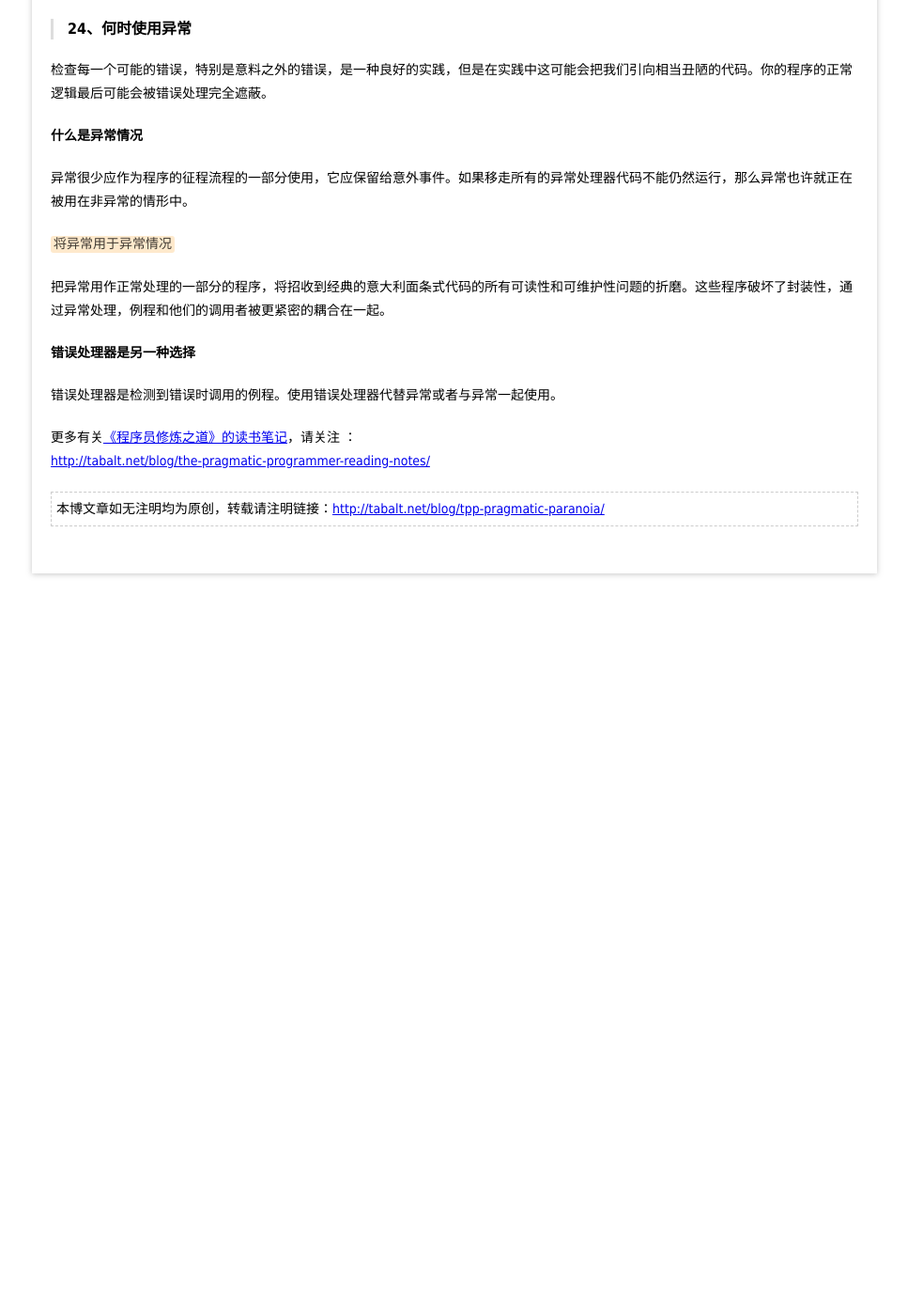
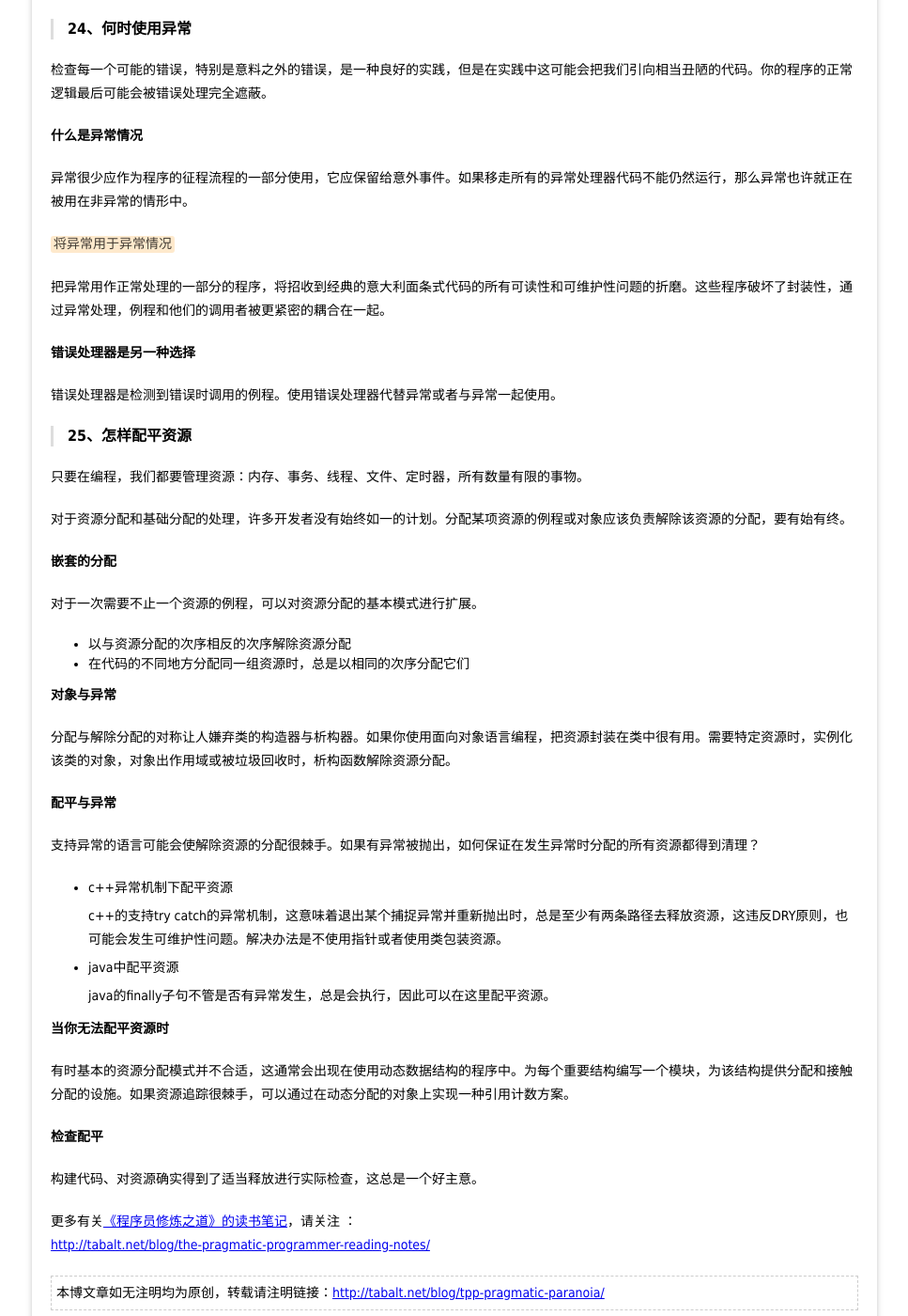
Before and after one commit to tabalt/tabalt.github.io, a Jekyll site: the page built from _posts/the-pragmatic-programmer/2014-11-18-tpp-pragmatic-paranoia.md, in a window 1280 px wide and 1400 px high, scrolled down 1927 px. Shown: the whole window at 94% size, without its empty margins (156-1123 px from the left). Built offline with Jekyll 4.4.1, drawn with Linux system fonts in a browser that asks for light colours; Markdown is read by kramdown in place of the engine named in the settings; comment, search, counter and statistics services are not loaded; before the commit the page ends 2557 px from its top, so only the background shows below that.

Commit message:
update blog

```diff
--- a/_posts/the-pragmatic-programmer/2014-11-18-tpp-pragmatic-paranoia.md
+++ b/_posts/the-pragmatic-programmer/2014-11-18-tpp-pragmatic-paranoia.md
@@ -117,5 +117,48 @@ description: 《程序员修炼之道》第4章注重实效的偏执读书笔记
 错误处理器是检测到错误时调用的例程。使用错误处理器代替异常或者与异常一起使用。
 
 
+
+### 25、怎样配平资源
+
+只要在编程，我们都要管理资源：内存、事务、线程、文件、定时器，所有数量有限的事物。
+
+对于资源分配和基础分配的处理，许多开发者没有始终如一的计划。分配某项资源的例程或对象应该负责解除该资源的分配，要有始有终。
+
+
+**嵌套的分配**
+
+对于一次需要不止一个资源的例程，可以对资源分配的基本模式进行扩展。
+
+* 以与资源分配的次序相反的次序解除资源分配
+* 在代码的不同地方分配同一组资源时，总是以相同的次序分配它们
+
+**对象与异常**
+
+分配与解除分配的对称让人嫌弃类的构造器与析构器。如果你使用面向对象语言编程，把资源封装在类中很有用。需要特定资源时，实例化该类的对象，对象出作用域或被垃圾回收时，析构函数解除资源分配。
+
+
+**配平与异常**
+
+支持异常的语言可能会使解除资源的分配很棘手。如果有异常被抛出，如何保证在发生异常时分配的所有资源都得到清理？
+
+* c++异常机制下配平资源
+
+	c++的支持try catch的异常机制，这意味着退出某个捕捉异常并重新抛出时，总是至少有两条路径去释放资源，这违反DRY原则，也可能会发生可维护性问题。解决办法是不使用指针或者使用类包装资源。
+
+* java中配平资源
+
+	java的finally子句不管是否有异常发生，总是会执行，因此可以在这里配平资源。
+
+
+**当你无法配平资源时**
+
+有时基本的资源分配模式并不合适，这通常会出现在使用动态数据结构的程序中。为每个重要结构编写一个模块，为该结构提供分配和接触分配的设施。如果资源追踪很棘手，可以通过在动态分配的对象上实现一种引用计数方案。
+
+
+**检查配平**
+
+构建代码、对资源确实得到了适当释放进行实际检查，这总是一个好主意。
+
+
 更多有关[《程序员修炼之道》的读书笔记](http://tabalt.net/blog/the-pragmatic-programmer-reading-notes/)，请关注 ：
 [http://tabalt.net/blog/the-pragmatic-programmer-reading-notes/](http://tabalt.net/blog/the-pragmatic-programmer-reading-notes/)
```
